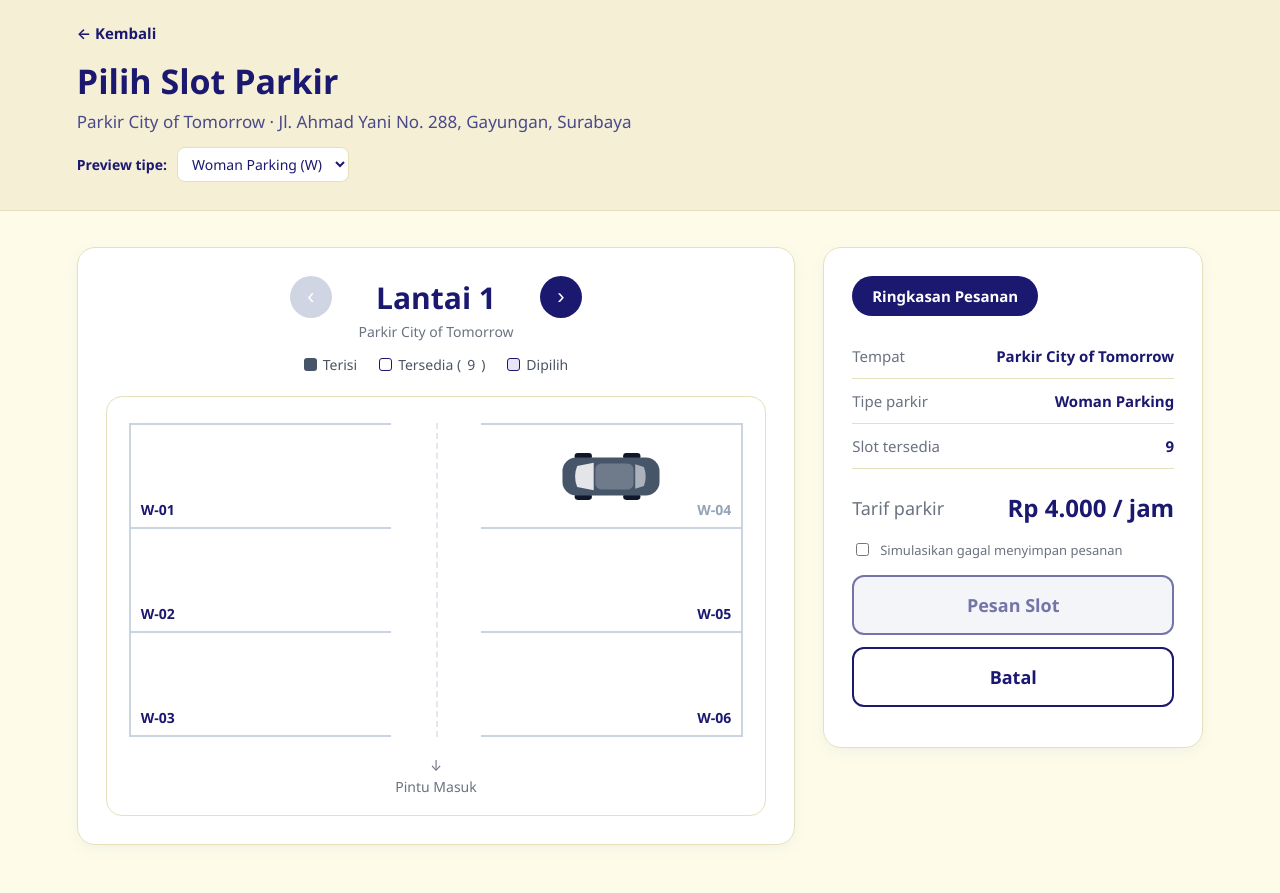
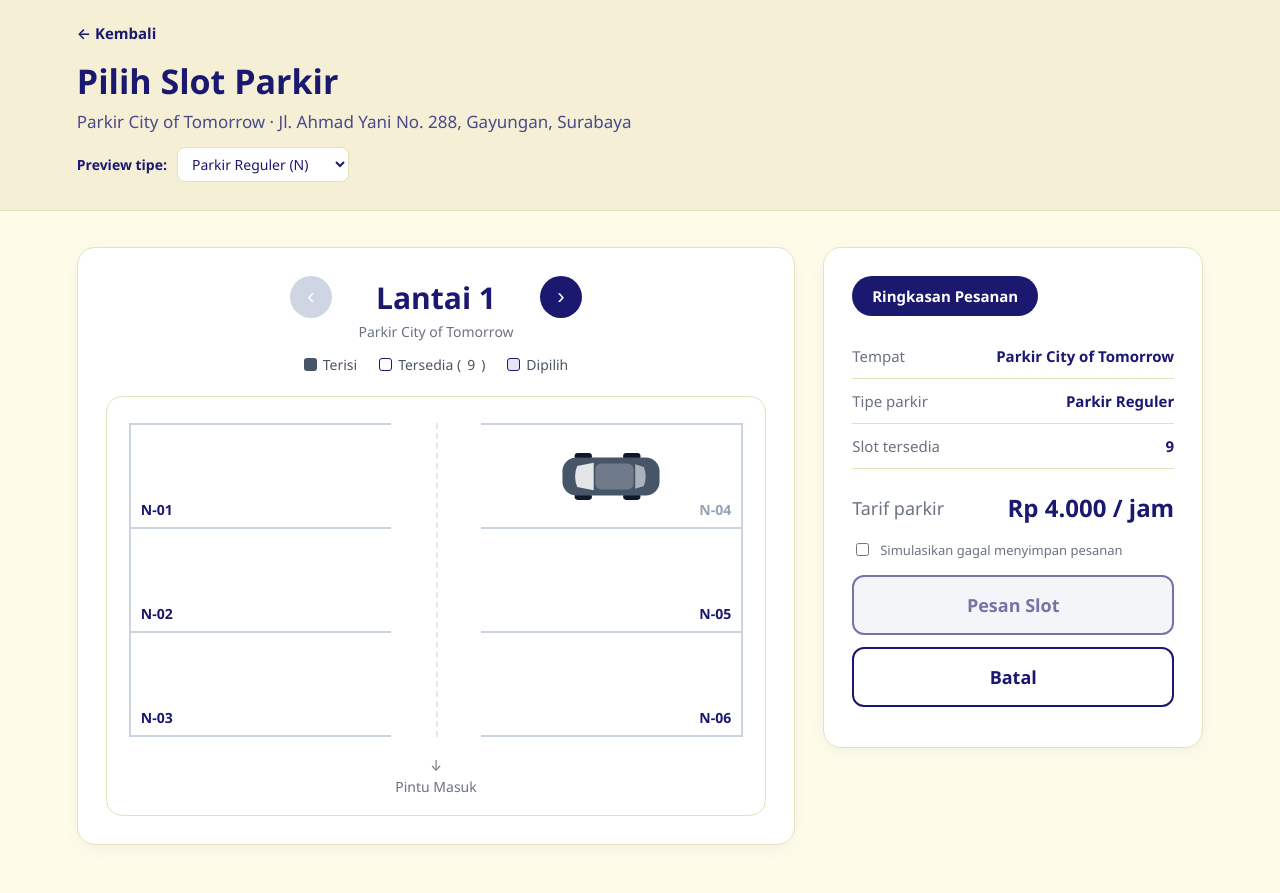
Before and after one commit to megaaugshbg/ppplkel5, a Laravel app: template resources/views/slot-parkir.blade.php in a window 1280 px wide. Run offline with Laravel 12, Linux system fonts and the light colour scheme; the template is opened without the code that fills it, so the values that code supplies are empty; parts of the project's set-up code (start-up, migrations or seed data) failed here and were passed over.

Commit message:
Fix Slot

```diff
--- a/resources/views/slot-parkir.blade.php
+++ b/resources/views/slot-parkir.blade.php
@@ -276,7 +276,9 @@
     // tipeAktif : di Blade diganti dengan $tipe dari controller
     // ==========================================================
     const urlKembali = '/lokasi/1/tipe';
-    let tipeAktif = 'woman';
+    // Tipe diambil dari ?tipe= di URL (kode controller -> kunci prototipe ini).
+    const PETA_TIPE = { reguler: 'regular', wanita: 'woman', prioritas: 'priority', ev: 'ev' };
+    let tipeAktif = PETA_TIPE[new URLSearchParams(window.location.search).get('tipe')] || 'regular';
 
     const lokasi = {
         id: 1,
```
